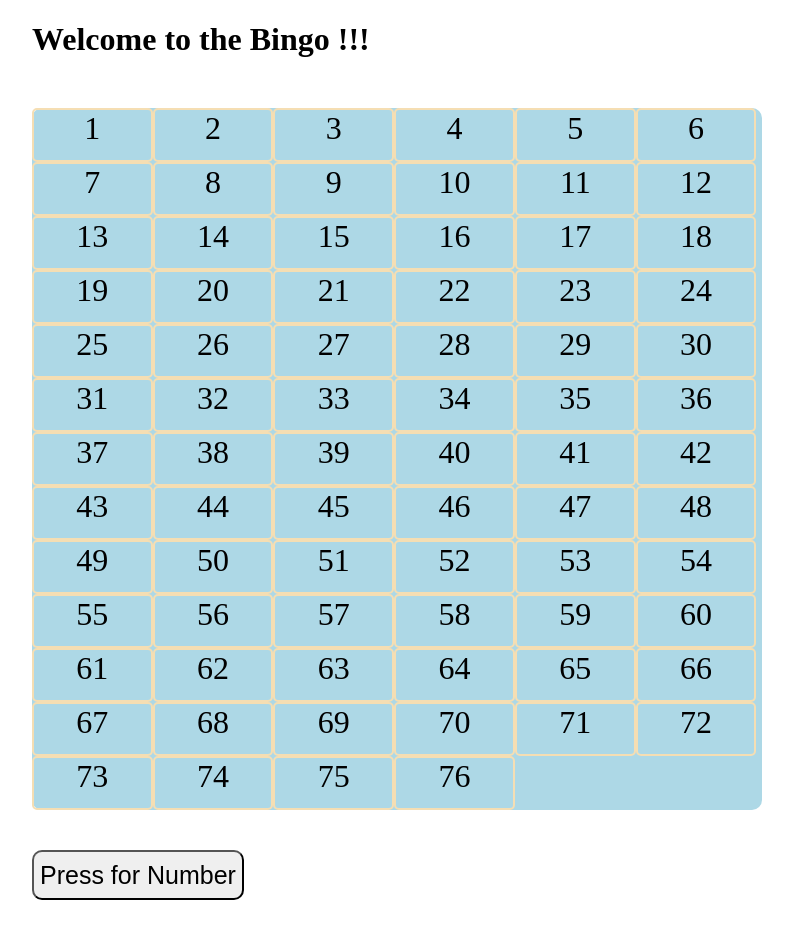
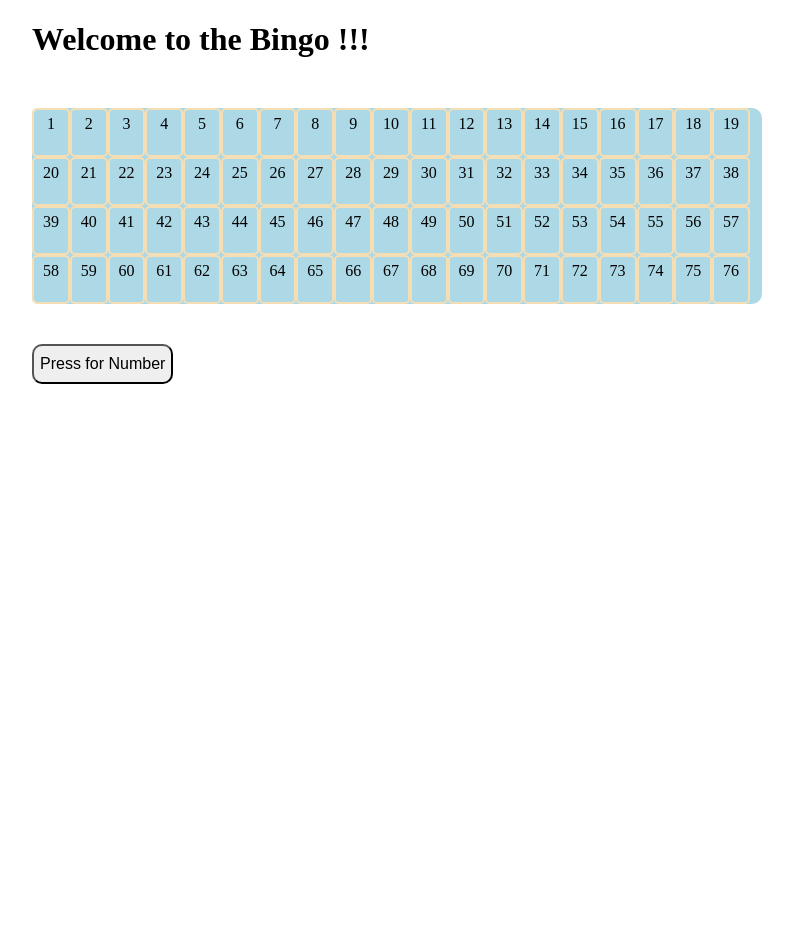
Before and after one commit to lakkakula-saidev/StriveWork, a plain HTML site: page M1-D9/D9.html in a window 1280 px wide. Shown: the whole page, without its empty margins (224-1017 px from the left). After the commit the page ends 800 px from the top, so only its background shows below. Drawn offline with Linux system fonts and the light colour scheme.

Commit message:
Update D9.html

```diff
--- a/M1-D9/D9.html
+++ b/M1-D9/D9.html
@@ -21,26 +21,27 @@ body{
   margin-top: 50px;
   background-color: lightblue;
   width: 95%;
-  font-size:xx-large;
+  font-size:16px;
   border-radius: 10px;
 }
 
 .num {
   display: inline-block;
-  width: 16%;
-  height: 50px;
+  width: 4.63157894%;
+  height: 40px;
   position: relative;
   border: 2.3px solid wheat;
   text-align: center;
   border-radius: 5px;
+  padding-top: 5px;
 }
 #button{
   margin-top: 40px;
   margin-bottom: 50px;
   width: auto;
-  height: 50px;
+  height: 40px;
   position: relative;
-  font-size: 25px;
+  font-size: 16px;
   border-radius: 10px;
 }
 
@@ -76,24 +77,18 @@ let number=0
 
 function randomNumber() {
 
-  number = Math.floor(Math.random() * (76 - 1) + 1)
- //  while (numbersList.includes(number)) {
-// number = Math.floor(Math.random() * (76 - 1) + 1)
- //   numbersList.push(number)
-  //}
+
+    number = Math.floor(Math.random() * (76 - 1) + 1)
 
   //console.log(numbersList)
 return number
 }
 
 
-
 const markNumber = function(){
   let newNumber = randomNumber()
-
   let boardNumber = document.getElementsByClassName('num')
   boardNumber[newNumber].style.backgroundColor = '#9aeda7'
-
 }
 
 window.onload = function(){
```
